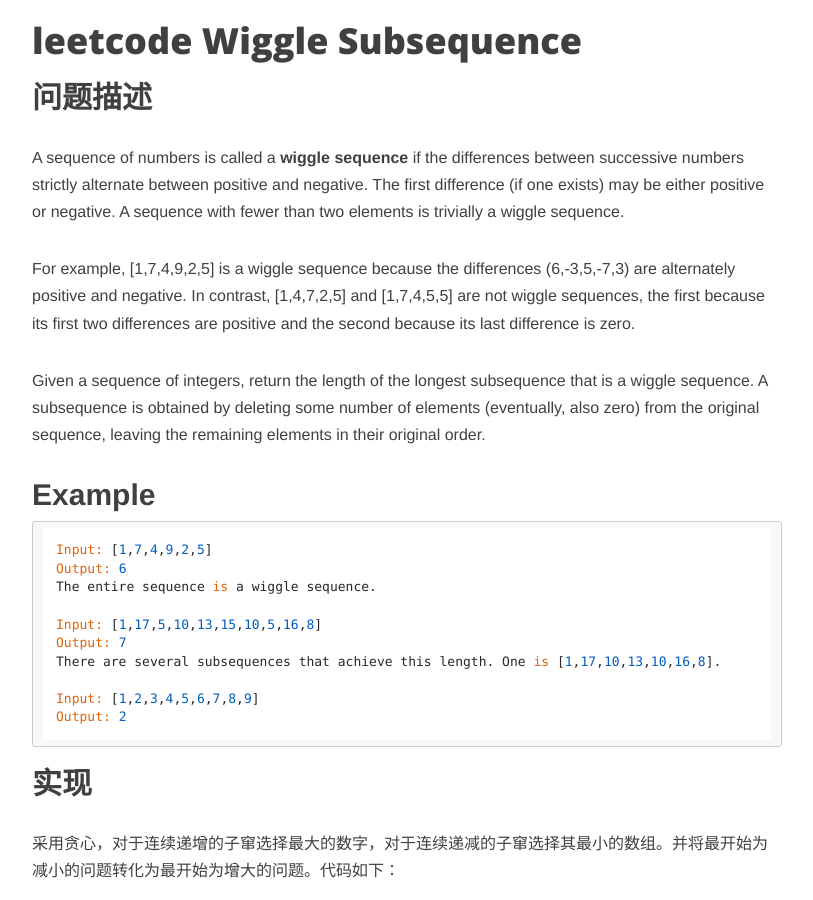
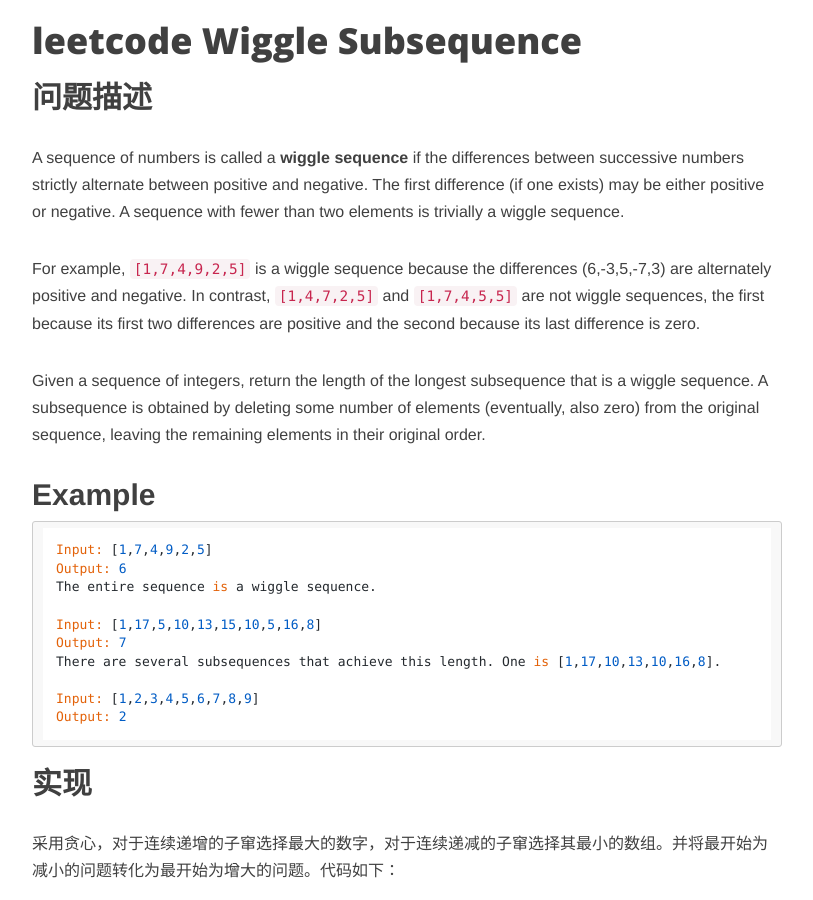
Before and after one commit to zhanglei541120/zhanglei541120.github.io, a Jekyll site: the page built from _posts/2016-07-22-Wiggle-Subsequence.md, in a window 1280 px wide and 900 px high, scrolled down 481 px. Shown: the whole window, without its empty margins (233-1046 px from the left). Built offline with Jekyll 4.4.1, drawn with Linux system fonts in a browser that asks for light colours; nearby versions of some CDN libraries; comment, search, counter and statistics services are not loaded.

```diff
--- a/_posts/2016-07-22-Wiggle-Subsequence.md
+++ b/_posts/2016-07-22-Wiggle-Subsequence.md
@@ -11,7 +11,7 @@ description:
 ## 问题描述
 A sequence of numbers is called a <b>wiggle sequence</b> if the differences between successive numbers strictly alternate between positive and negative. The first difference (if one exists) may be either positive or negative. A sequence with fewer than two elements is trivially a wiggle sequence.
 
-For example, [1,7,4,9,2,5] is a wiggle sequence because the differences (6,-3,5,-7,3) are alternately positive and negative. In contrast, [1,4,7,2,5] and [1,7,4,5,5] are not wiggle sequences, the first because its first two differences are positive and the second because its last difference is zero.
+For example, <code>[1,7,4,9,2,5]</code> is a wiggle sequence because the differences (6,-3,5,-7,3) are alternately positive and negative. In contrast, <code>[1,4,7,2,5]</code> and <code>[1,7,4,5,5]</code> are not wiggle sequences, the first because its first two differences are positive and the second because its last difference is zero.
 
 Given a sequence of integers, return the length of the longest subsequence that is a wiggle sequence. A subsequence is obtained by deleting some number of elements (eventually, also zero) from the original sequence, leaving the remaining elements in their original order.
 
```
